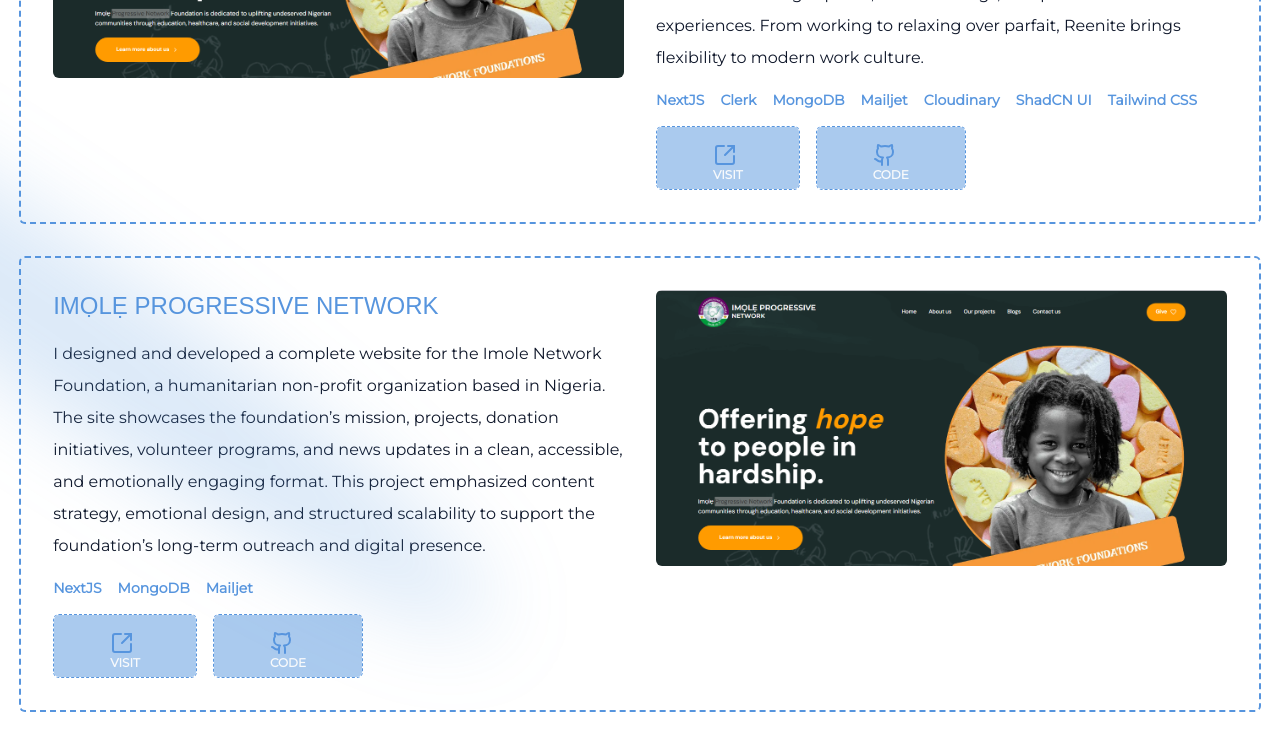
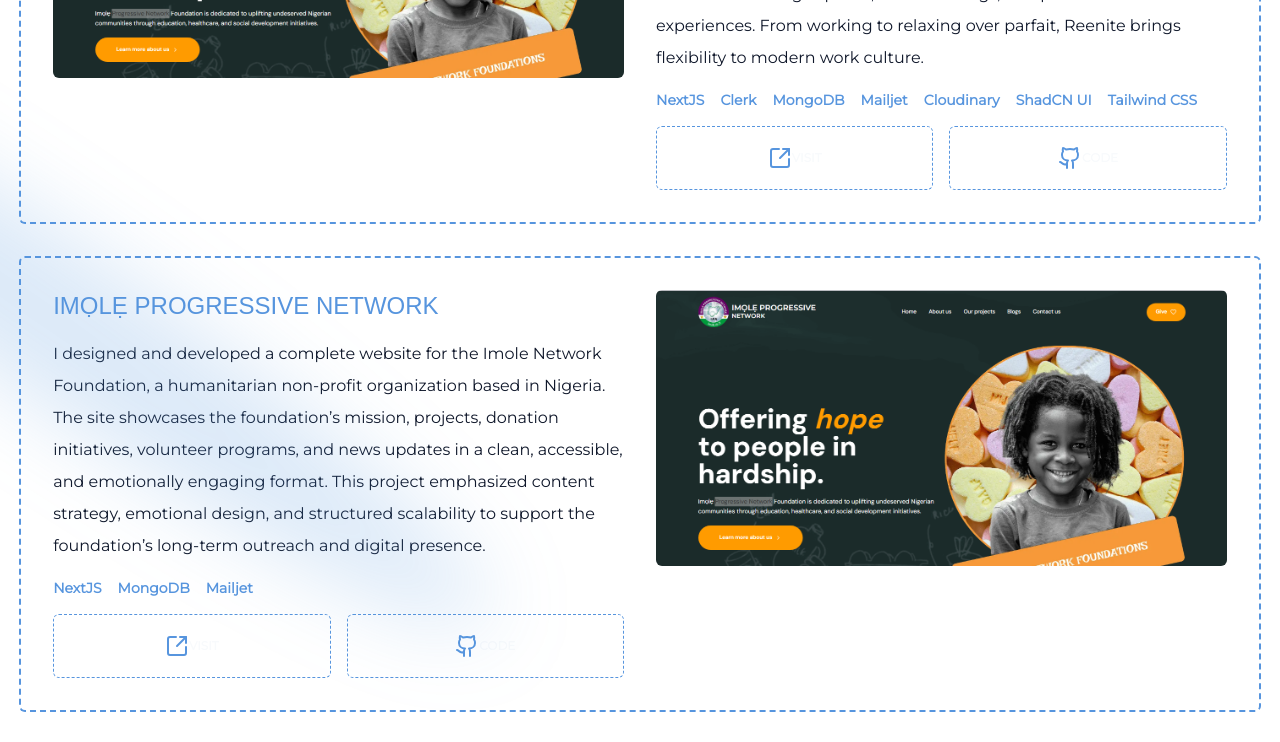
Before and after one commit to tomiwa-adelae/tomiwa-adelae, a Next.js app: page / in a window 1280 px wide. Shown: the part 1540-2282 px from the top of the page. Built offline with nearby package versions, Linux system fonts and the light colour scheme; a web font is replaced by a local one.

Commit message:
Added to more projects

```diff
--- a/components/LatestWorks.tsx
+++ b/components/LatestWorks.tsx
@@ -61,20 +61,30 @@
 								</ul>
 								<div className="flex flex-col md:flex-row items-center justify-center lg:justify-start gap-4">
 									<Button
+										asChild
+										className="bg-transparent w-full"
+									>
+										<a
 											href={work.website}
 											target="_blank"
 											className="p-4 group rounded-md border border-dashed border-purple-500 inline-block bg-clip-padding backdrop-filter backdrop-blur-sm bg-opacity-50 hover:bg-purple-100 transition"
 										>
 											<SquareArrowOutUpRight className="text-purple-500" />{" "}
 											Visit
+										</a>
 									</Button>
 									<Button
+										asChild
+										className="bg-transparent w-full"
+									>
+										<a
 											href={work.github}
 											target="_blank"
 											className="p-4 rounded-md border border-dashed border-purple-500 inline-block bg-clip-padding backdrop-filter backdrop-blur-sm bg-opacity-50 hover:bg-purple-100 transition"
 										>
 											<Github className="text-purple-500" />{" "}
 											Code
+										</a>
 									</Button>
 								</div>
 							</div>
```
Lines whose indentation alone changed are shown as unchanged.
